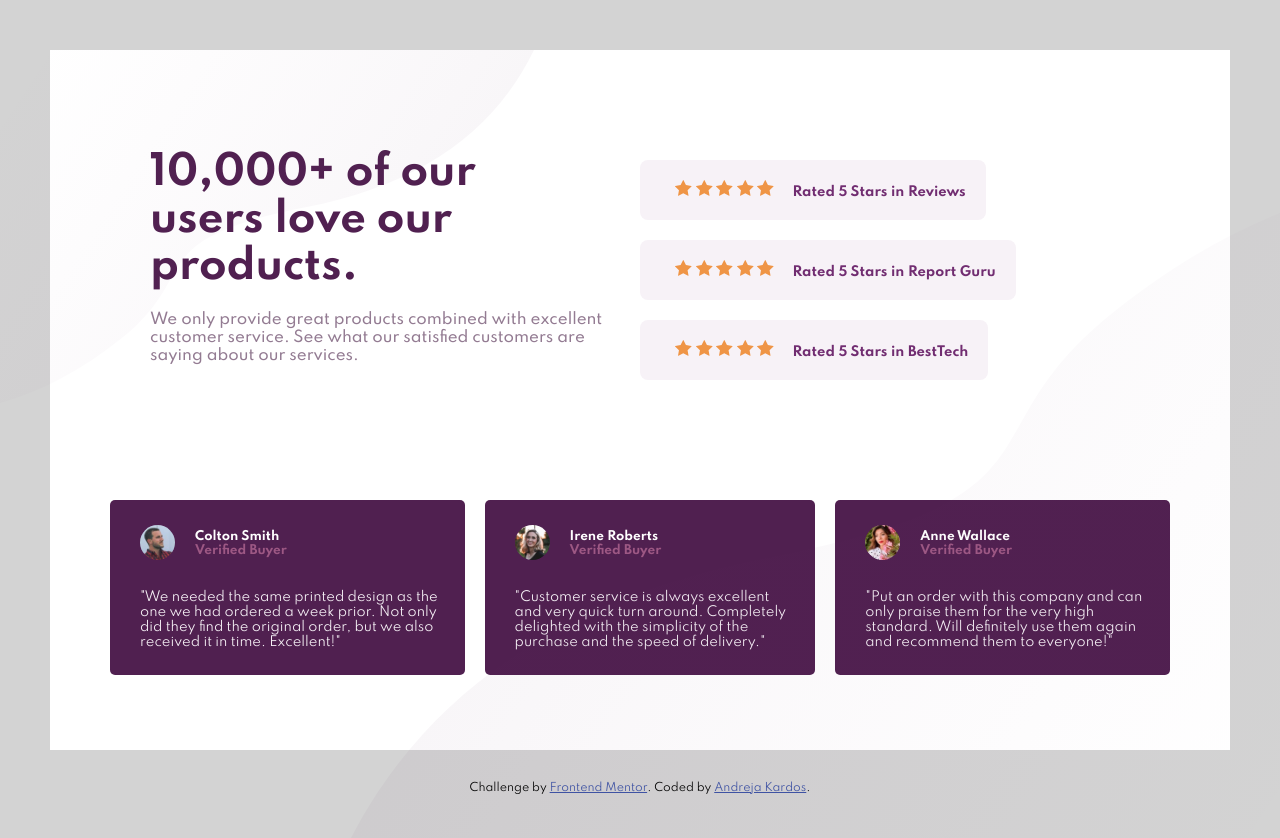
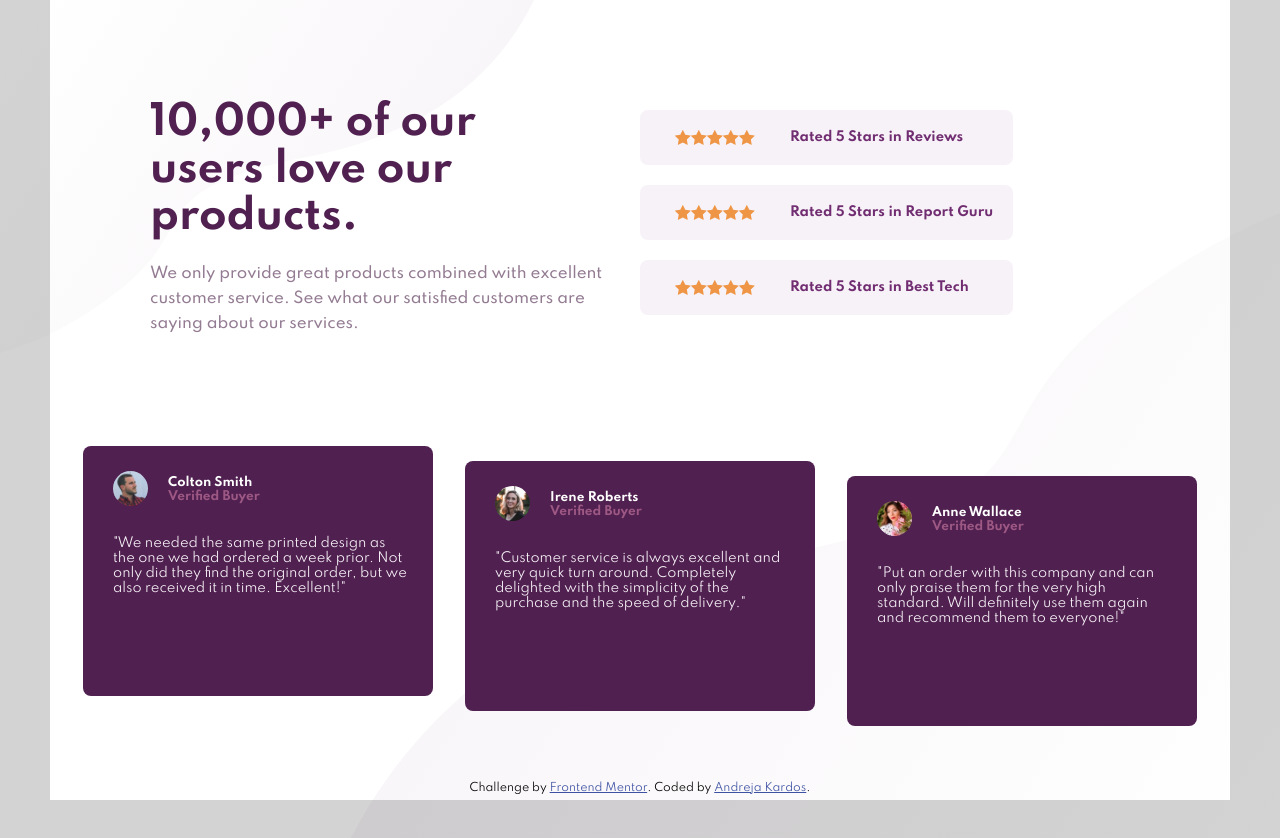
Before and after one commit to AndrejaKardos/social-proof-section, a plain HTML site: page index.html in a window 1280 px wide. Shown: the top 838 px of the page. Drawn offline with Linux system fonts and the light colour scheme.

Commit message:
Re-aligned individual review divs to match original

```diff
--- a/css/style.css
+++ b/css/style.css
@@ -15,7 +15,7 @@ body {
     display: flex;
     flex-direction: column;
     width: 1440px;
-    height: 700px;
+    height: 800px;
     margin: 0 50px 0 50px;
 }
 
@@ -56,12 +56,20 @@ body {
     margin-top: 20px;
     font-weight: 500;
     width: 480px;
+    line-height: 25px;
+}
+
+.ratings {
+    display: flex;
+    flex-direction: column;
+    justify-self: flex-end;
 }
 
 .ratings__reviews,
 .ratings__report-guru,
 .ratings__best-tech {
-    display: inline-block;
+    display: flex;
+    flex-direction: row;
     background: hsl(300, 24%, 96%);
     margin: 10px;
     padding: 20px;
@@ -71,9 +79,19 @@ body {
     color: hsl(300, 43%, 31%);
 }
 
+#reviews, #report-guru, #best-tech {
+    display: flex;
+    flex-direction: row;
+    justify-self: flex-end;
+}
+
 .ratings__reviews--stars {
-    display: inline-block;
-    margin-right: 15px;
+    display: flex;
+    flex-direction: row;
+    justify-self: flex-start;
+    width: 15px;
+    height: 15px;
+    margin-right: 100px;
     margin-left: 15px;
 }
 
@@ -82,13 +100,33 @@ body {
 .reviews {
     display: flex;
     flex-direction: row;
-    margin: 0 50px;
+    align-self: flex-end;
+    width: 100%;
+    justify-content: center;
 }
 
 .reviews__container {
     background-color: hsl(300, 43%, 22%);
-    border-radius: 5px;
+    border-radius: 8px;
     margin: 10px;
+    width: 350px;
+    height: 250px;
+}
+
+.reviews--left {
+    position: relative;
+    right: 12px;
+}
+
+.reviews--middle {
+    position: relative;
+    top: 15px;
+}
+
+.reviews--right {
+    position: relative;
+    top: 30px;
+    left: 12px;
 }
 
 .image__user {
--- a/index.html
+++ b/index.html
@@ -40,7 +40,7 @@
               <img src="/images/icon-star.svg">
               <img src="/images/icon-star.svg">
             </div>
-             Rated 5 Stars in Reviews
+            <div id="reviews">Rated 5 Stars in Reviews</div>
           </div>
           <div class="ratings__report-guru">
             <div class="ratings__reviews--stars">
@@ -50,7 +50,7 @@
               <img src="/images/icon-star.svg">
               <img src="/images/icon-star.svg">
             </div>
-            Rated 5 Stars in Report Guru
+            <div id="report-guru">Rated 5 Stars in Report Guru</div>
           </div>
           <div class="ratings__best-tech">
             <div class="ratings__reviews--stars">
@@ -60,7 +60,7 @@
               <img src="/images/icon-star.svg">
               <img src="/images/icon-star.svg">
             </div>
-            Rated 5 Stars in BestTech
+            <div id="best-tech">Rated 5 Stars in Best Tech</div>
           </div>
         </div>
       </div>
```
